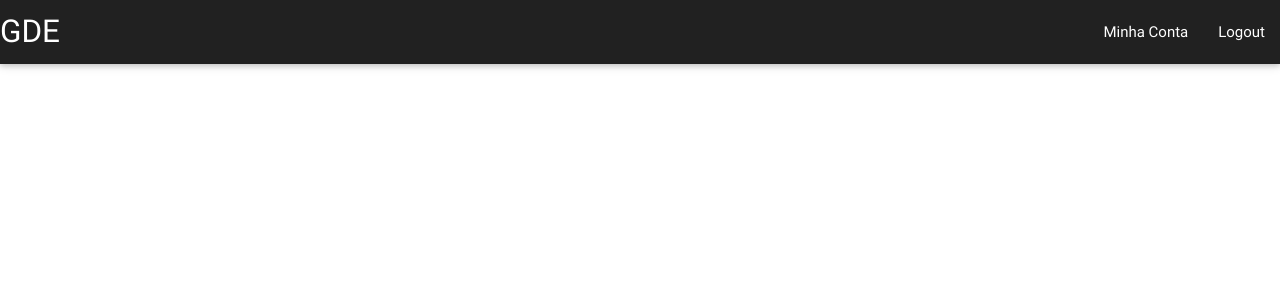
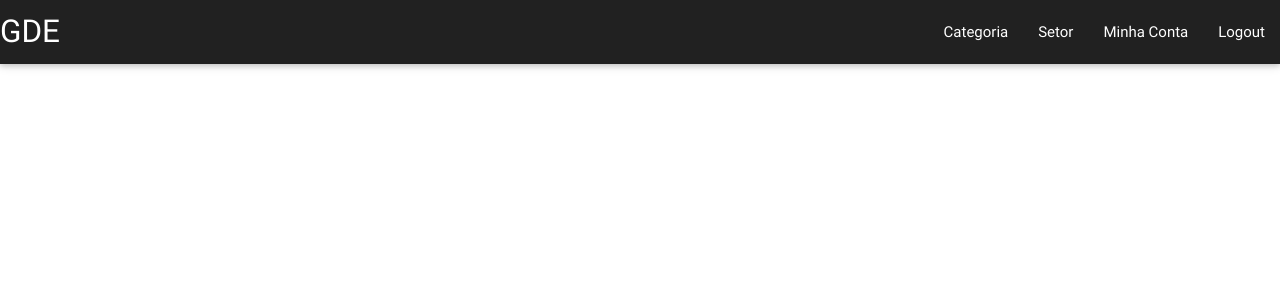
Before and after one commit to felipefo/gde, a Django app: page /home/ in a window 1280 px wide. Shown: the top 300 px of the page. Run offline with Django 3.2, Linux system fonts and the light colour scheme; the visitor is signed in with stand-in values (Sample User, id 1).

Commit message:
Menu de categoria e setor.

```diff
--- a/app/templates/base.html
+++ b/app/templates/base.html
@@ -22,8 +22,10 @@
                     <a href="/" class="brand-logo logo">GDE</a>
                     {% if user.is_authenticated %}
                         <ul class="right hide-on-med-and-down">
-                          <li><a href="{% url 'app.views.user_detail' pk=user.pk%}">Minha Conta</a></li>
-                          <li><a href="{% url 'django.contrib.auth.views.logout' %}">Logout</a></li>
+                            <li><a href="">Categoria</a></li>
+                            <li><a href="">Setor</a></li>
+                            <li><a href="{% url 'app.views.user_detail' pk=user.pk%}">Minha Conta</a></li>
+                            <li><a href="{% url 'django.contrib.auth.views.logout' %}">Logout</a></li>
                         </ul>
                     {% else %}
                         <ul class="right hide-on-med-and-down">
--- a/app/templates/login.html
+++ b/app/templates/login.html
@@ -31,7 +31,7 @@
 
 
                 <input type="submit" value="Login"
-                       class="btn btn-primary pull-right" />
+                       class="btn right amber darken-4" />
                 <input type="hidden" name="next" value="/home" />
             </form>
         </div>
```
